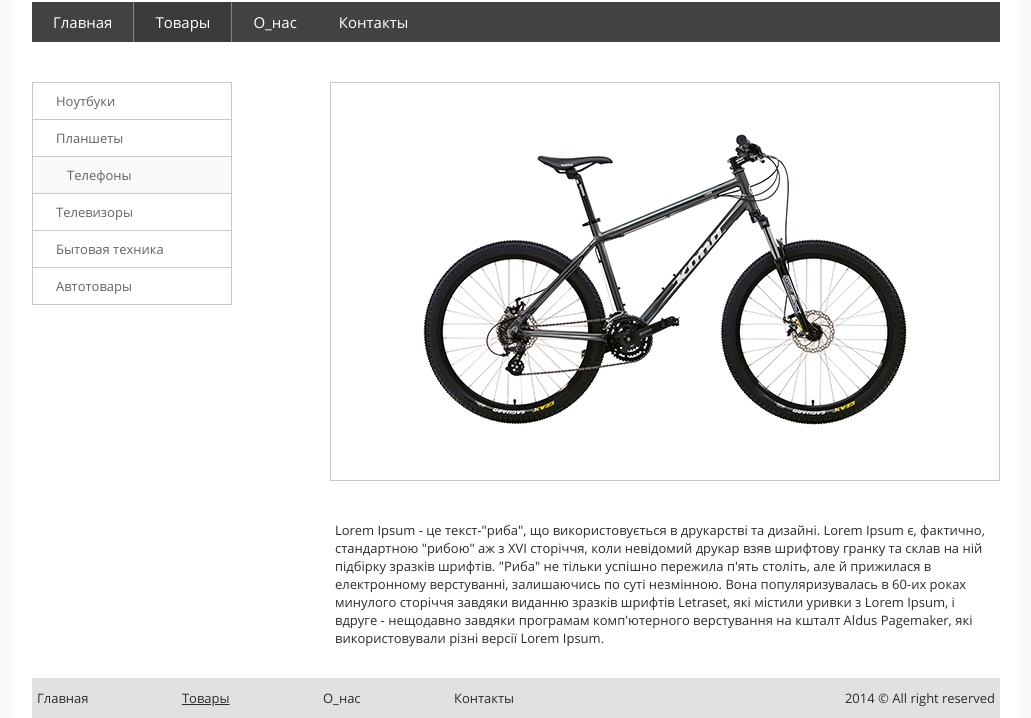
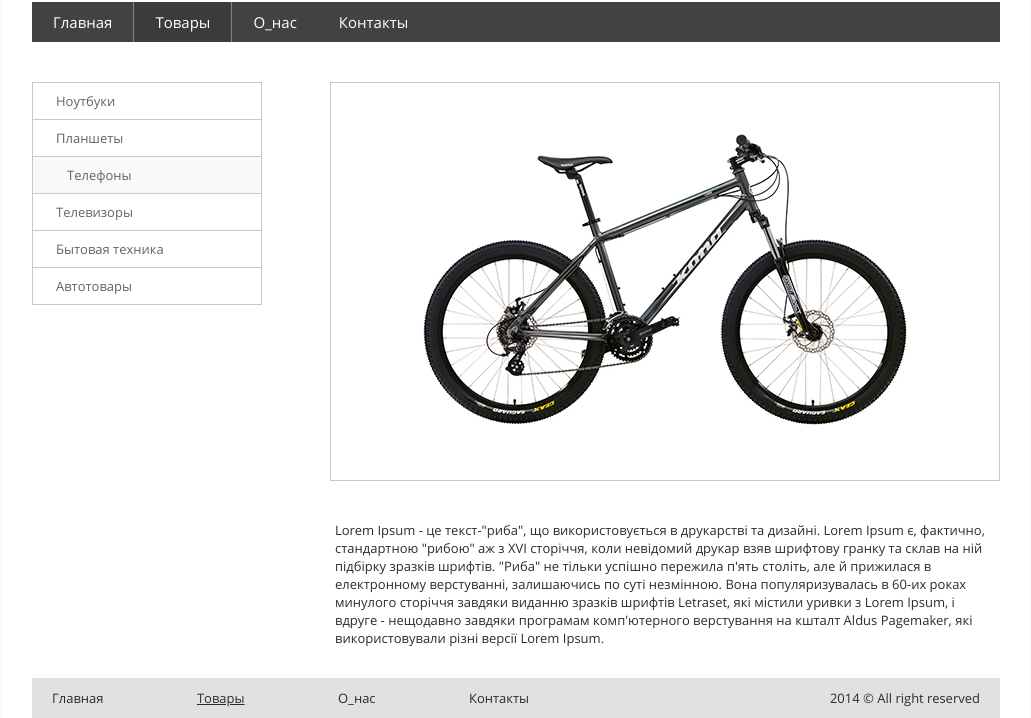
Before and after one commit to Marusya1/Homework_repository, a plain HTML site: page Home_3/index.html in a window 1280 px wide. Shown: the part 82-800 px from the top of the page, without its empty margins (124-1155 px from the left). Drawn offline with Linux system fonts and the light colour scheme; files that its build step writes are made by us from their sources; files whose address does not match are found by name.

Commit message:
added home_3

```diff
--- a/Home_3/style.css/style.css
+++ b/Home_3/css/style.css
@@ -44,7 +44,7 @@
 	width: 968px;
 	height: 100%;
 	margin: 0 auto;
-	padding: 0 20px;
+	padding: 0 30px;
     background-color: #fff;
     display: table;
     overflow: hidden;
@@ -89,7 +89,7 @@
 }
 .tools-bar {
 	float: left;
-	width: 200px;
+	width: 230px;
 }
 
 /* --- sidebar -- */
@@ -149,7 +149,7 @@
 .footer {
 	overflow: hidden;
     background: #e1e1e1;
-    padding: 0 5px;
+    padding: 0 20px;
     margin: 0 auto;
 }
 
--- a/Home_3/index.html
+++ b/Home_3/index.html
@@ -2,7 +2,7 @@
 <html lang="en">
 <head>
 	<meta charset="UTF-8">
-	<link rel="stylesheet" href="style.css">
+	<link rel="stylesheet" href="css/style.css">
 	<title>Homework2</title>
 </head>
 <body>
```
